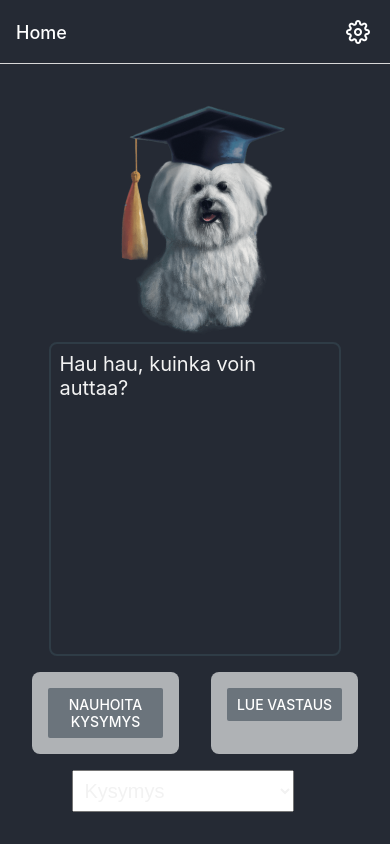
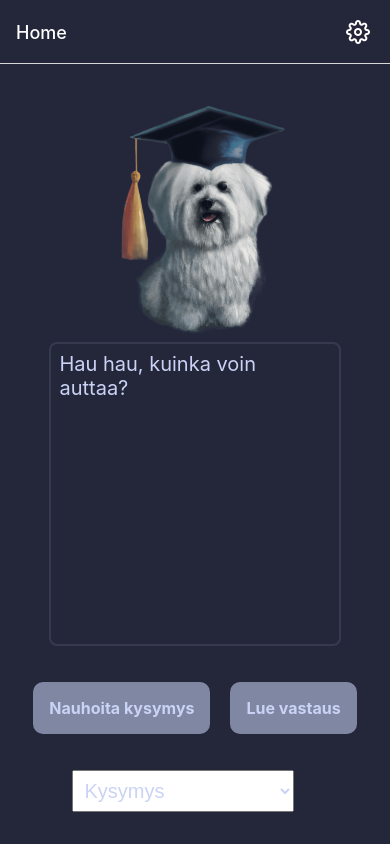
Before and after one commit to sambergo/ChatLeevi, a React Native app: screen /Home in a window 390 px wide. Built offline with nearby package versions, Linux system fonts and the light colour scheme; what expo-device would draw is missing.

Commit message:
catppuccin colors

```diff
--- a/AppNavigator.tsx
+++ b/AppNavigator.tsx
@@ -15,7 +15,7 @@ const AppNavigator = () => {
       initialRouteName="Home"
       screenOptions={{
         headerStyle: {
-          backgroundColor: theme.RichBlack,
+          backgroundColor: theme.base,
         },
         headerTintColor: "white",
         headerRight: () => (
--- a/screens/Home.tsx
+++ b/screens/Home.tsx
@@ -1,12 +1,12 @@
+import { Picker } from "@react-native-picker/picker";
 import { Audio } from "expo-av";
 import { Recording } from "expo-av/build/Audio";
 import * as Speech from "expo-speech";
 import React, { useCallback, useEffect, useState } from "react";
-import { Button, Image, ScrollView, Text, View } from "react-native";
+import { Image, Pressable, ScrollView, Text, View } from "react-native";
+import { prompts } from "../prompts";
 import { styles, theme } from "../theme";
 import { getSavedKey } from "./Settings";
-import { prompts } from "../prompts";
-import { Picker } from "@react-native-picker/picker";
 
 const MainCharacter = () => (
   <View style={styles.mainCharacterContainer}>
@@ -159,23 +159,22 @@ const Home = () => {
         </View>
       ) : null}
       <View style={styles.buttonContainer}>
-        <View style={styles.button}>
-          <Button
-            title={recording ? "Lopeta nauhoitus" : "Nauhoita kysymys"}
-            onPress={recording ? handleStopRecording : handleStartRecording}
-            color={recording ? theme.WarningRed : theme.RichBlack2}
-          />
-        </View>
-        <View style={styles.button}>
-          <Button
-            title="Lue vastaus"
-            onPress={handleSpeakAnswer}
-            color={theme.RichBlack2}
-          />
-        </View>
+        <Pressable
+          onPress={recording ? handleStopRecording : handleStartRecording}
+          style={{
+            ...styles.button,
+            backgroundColor: recording ? theme.red : theme.overlay1,
+          }}
+        >
+          <Text style={styles.buttonText}>
+            {recording ? "Lopeta nauhoitus" : "Nauhoita kysymys"}
+          </Text>
+        </Pressable>
+        <Pressable onPress={handleSpeakAnswer} style={styles.button}>
+          <Text style={styles.buttonText}>Lue vastaus</Text>
+        </Pressable>
       </View>
       <View>
-        {/* <Text style={styles.text}>You selected: {selectedPrompt}</Text> */}
         <Picker
           style={styles.leevisAnswerText}
           selectedValue={selectedPrompt}
--- a/screens/Settings.tsx
+++ b/screens/Settings.tsx
@@ -48,7 +48,7 @@ const Settings = () => {
                 alert("Error saving API key.");
               });
           }}
-          color={theme.FrenchGray}
+          color={theme.overlay2}
         />
       </View>
       <Text style={[styles.leevisAnswerText, { marginTop: 16 }]}>
@@ -62,16 +62,16 @@ export default Settings;
 
 const customStyles = StyleSheet.create({
   input: {
-    backgroundColor: theme.Charcoal,
-    color: theme.FrenchGray,
+    backgroundColor: theme.surface0,
+    color: theme.overlay2,
     borderRadius: 4,
     padding: 12,
     marginTop: 8,
     width: "80%",
   },
   buttonContainer: {
-    backgroundColor: theme.FrenchGray,
-    borderColor: theme.BattleshipGray,
+    backgroundColor: theme.overlay2,
+    borderColor: theme.overlay0,
     // borderWidth: 1,
     borderRadius: 4,
     marginTop: 16,
--- a/theme.ts
+++ b/theme.ts
@@ -1,19 +1,38 @@
 import { StyleSheet } from "react-native";
 
 export const theme = {
-  BattleshipGray: "#888D90",
-  RichBlack: "#252a34",
-  RichBlack2: "#6b747c",
-  FrenchGray: "#AFB2B5",
-  Charcoal: "#2F3C46",
-  NearWhite: "#F2F2F2",
-  WarningRed: "#FF5733",
+  base: "#24273a",
+  mantle: "#1e2030",
+  crust: "#181926",
+  text: "#cad3f5",
+  subtext0: "#a5adcb",
+  subtext1: "#b8c0e0",
+  surface0: "#363a4f",
+  surface1: "#494d64",
+  surface2: "#5b6078",
+  overlay0: "#6e738d",
+  overlay1: "#8087a2",
+  overlay2: "#939ab7",
+  blue: "#8aadf4",
+  lavender: "#b7bdf8",
+  sapphire: "#7dc4e4",
+  sky: "#91d7e3",
+  teal: "#8bd5ca",
+  green: "#a6da95",
+  yellow: "#eed49f",
+  peach: "#f5a97f",
+  maroon: "#ee99a0",
+  red: "#ed8796",
+  mauve: "#c6a0f6",
+  pink: "#f5bde6",
+  flamingo: "#f0c6c6",
+  rosewater: "#f4dbd6",
 };
 
 export const styles = StyleSheet.create({
   container: {
     flex: 1,
-    backgroundColor: theme.RichBlack,
+    backgroundColor: theme.base,
     alignItems: "center",
     justifyContent: "flex-start",
     padding: 16,
@@ -33,13 +52,13 @@ export const styles = StyleSheet.create({
   },
   answerBox: {
     borderWidth: 2,
-    borderColor: theme.Charcoal,
+    borderColor: theme.surface0,
     borderRadius: 8,
     flex: 1,
     justifyContent: "flex-end",
   },
   leevisAnswerText: {
-    color: theme.NearWhite,
+    color: theme.text,
     marginBottom: 16,
     padding: 8,
     minWidth: "90%",
@@ -49,23 +68,25 @@ export const styles = StyleSheet.create({
   },
   text: {
     fontSize: 20,
-    color: theme.NearWhite,
+    color: theme.text,
   },
   buttonContainer: {
     flexDirection: "row",
     justifyContent: "space-between",
-    width: "100%",
+    alignItems: "center",
+    marginVertical: 20,
   },
   button: {
-    flex: 1,
     margin: 16,
-    backgroundColor: theme.FrenchGray,
-    borderColor: theme.BattleshipGray,
-    borderRadius: 8,
+    marginHorizontal: 10,
     padding: 16,
+    borderRadius: 10,
+    backgroundColor: theme.overlay1,
   },
   buttonText: {
-    color: theme.RichBlack2,
+    color: theme.text,
+    fontSize: 16,
+    fontWeight: "bold",
     textAlign: "center",
   },
   icon: {
@@ -73,6 +94,6 @@ export const styles = StyleSheet.create({
     top: 0,
     right: 0,
     margin: 16,
-    color: theme.BattleshipGray,
+    color: theme.overlay0,
   },
 });
```
